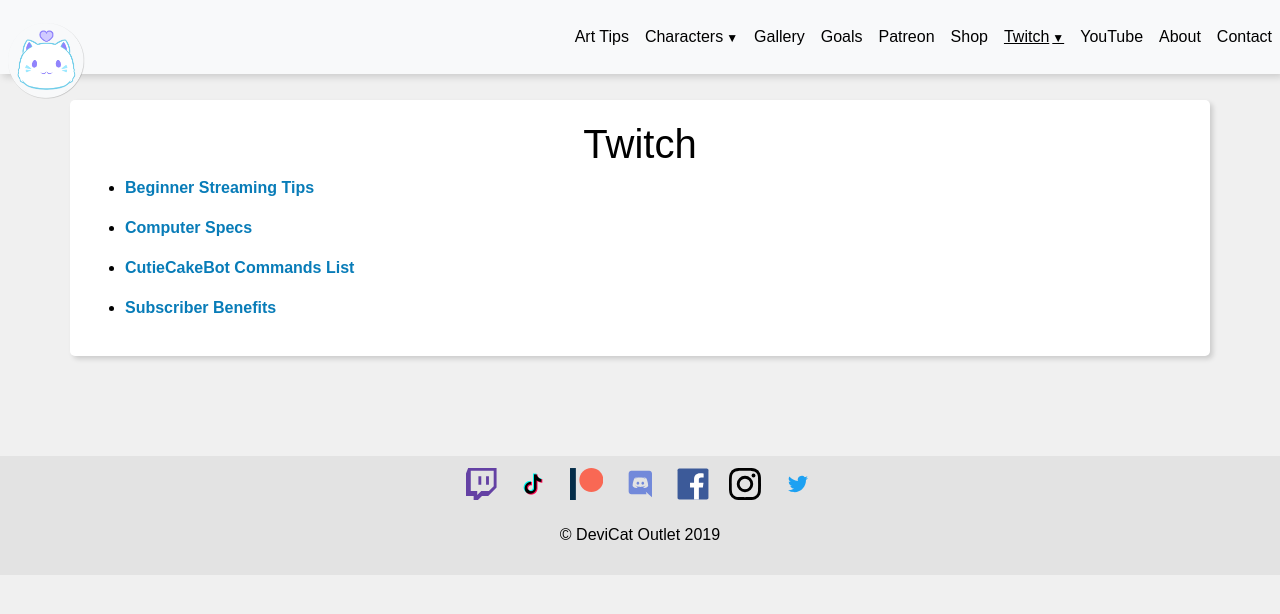
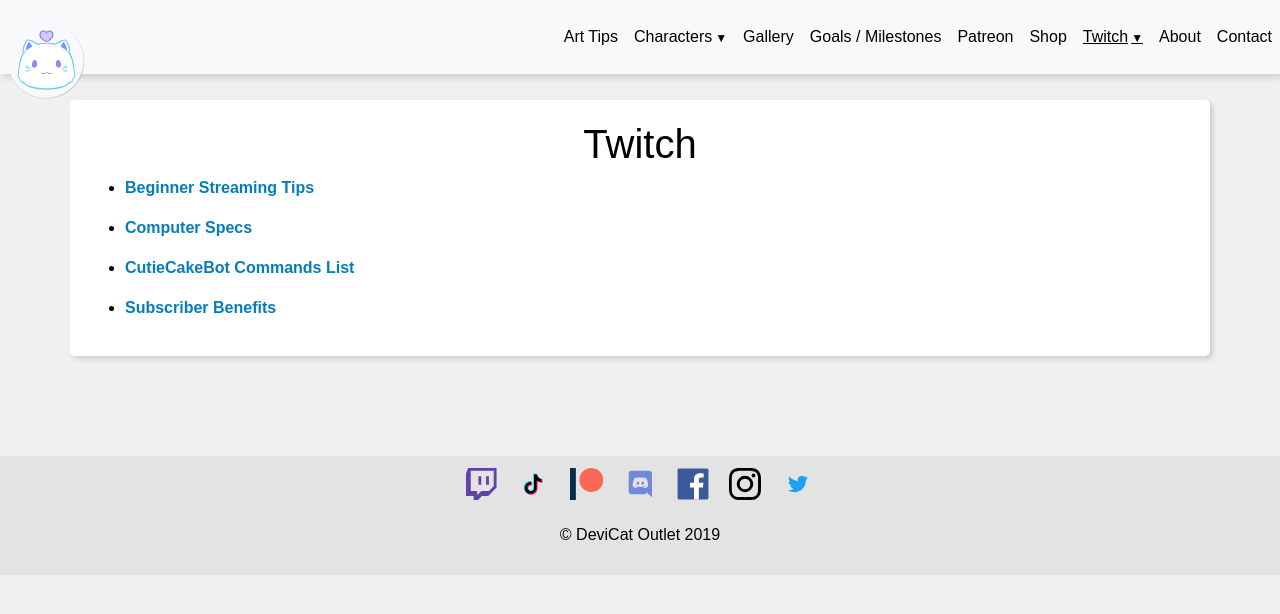
Before and after one commit to DeviCatOutlet/devicatoutlet.github.io, a Jekyll site: the page built from twitch.md, in a window 1280 px wide. Shown: the top 614 px of the page. Built offline with Jekyll 4.4.1, drawn with Linux system fonts in a browser that asks for light colours; our own code applies the rules of GitHub Pages for plain Markdown files.

Commit message:
Rename Headers

```diff
--- a/_config.yml
+++ b/_config.yml
@@ -11,7 +11,7 @@
   - CatCupcakes
   - Pets
 - Gallery
-- Goals
+- Goals / Milestones
 - Patreon: https://www.patreon.com/devicatoutlet/
 - Shop: http://bit.ly/DeviCatShop
 - Twitch:
@@ -20,6 +20,5 @@
   - Streaming Tips
   - Sub Benefits
   - Quotes
-- YouTube: https://www.youtube.com/devicattv/
 - About
 - Contact
```
